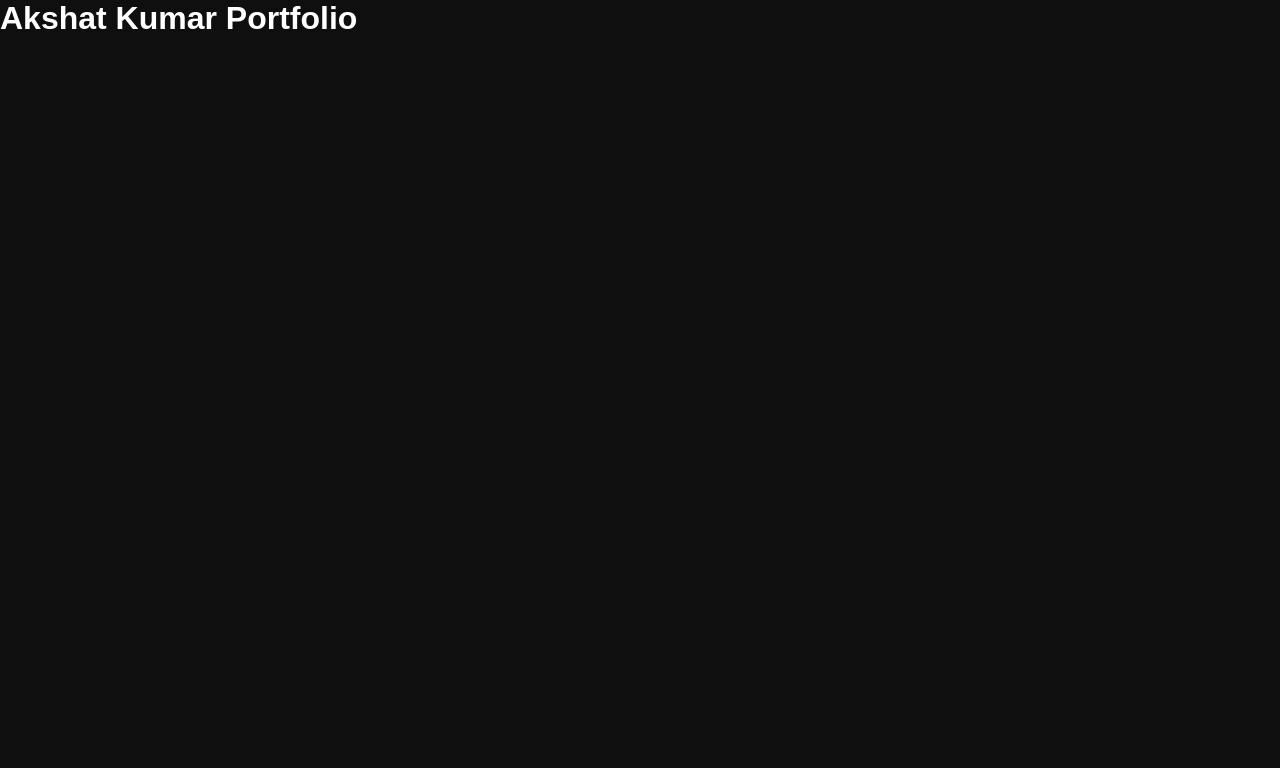
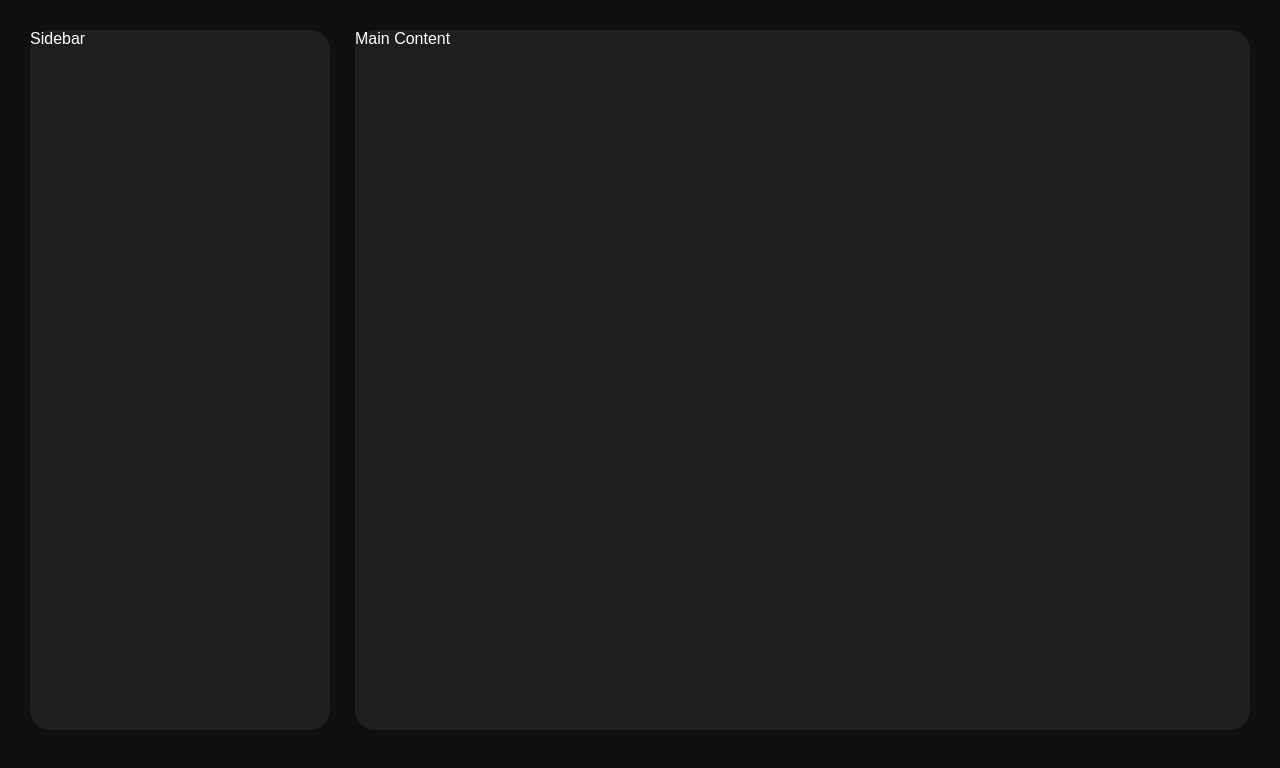
Before and after one commit to AKSHAT-KUMAR-14/akshat-portfolio, a React (Vite) app: page / in a window 1280 px wide. Shown: the top 768 px of the page. Built offline with nearby package versions, Linux system fonts and the light colour scheme.

Commit message:
Create portfolio layout skeleton

```diff
--- a/src/App.jsx
+++ b/src/App.jsx
@@ -1,7 +1,31 @@
+import "./styles/layout.css";
+
 function App() {
   return (
-    <div>
-      <h1>Akshat Kumar Portfolio</h1>
+    <div className="app-container">
+      <div className="main-layout">
+
+        <div
+          style={{
+            background: "#1e1e1f",
+            minHeight: "700px",
+            borderRadius: "20px",
+          }}
+        >
+          Sidebar
+        </div>
+
+        <div
+          style={{
+            background: "#1e1e1f",
+            minHeight: "700px",
+            borderRadius: "20px",
+          }}
+        >
+          Main Content
+        </div>
+
+      </div>
     </div>
   );
 }
--- /dev/null
+++ b/src/styles/layout.css
@@ -0,0 +1,14 @@
+.app-container {
+  min-height: 100vh;
+  background: #0f0f0f;
+  padding: 30px;
+}
+
+.main-layout {
+  max-width: 1400px;
+  margin: auto;
+
+  display: grid;
+  grid-template-columns: 300px 1fr;
+  gap: 25px;
+}
```
